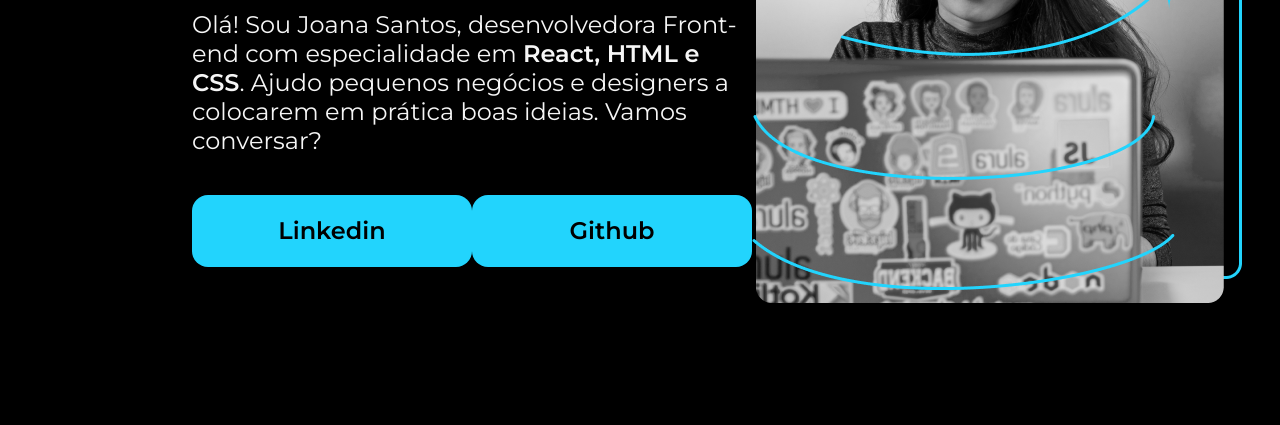
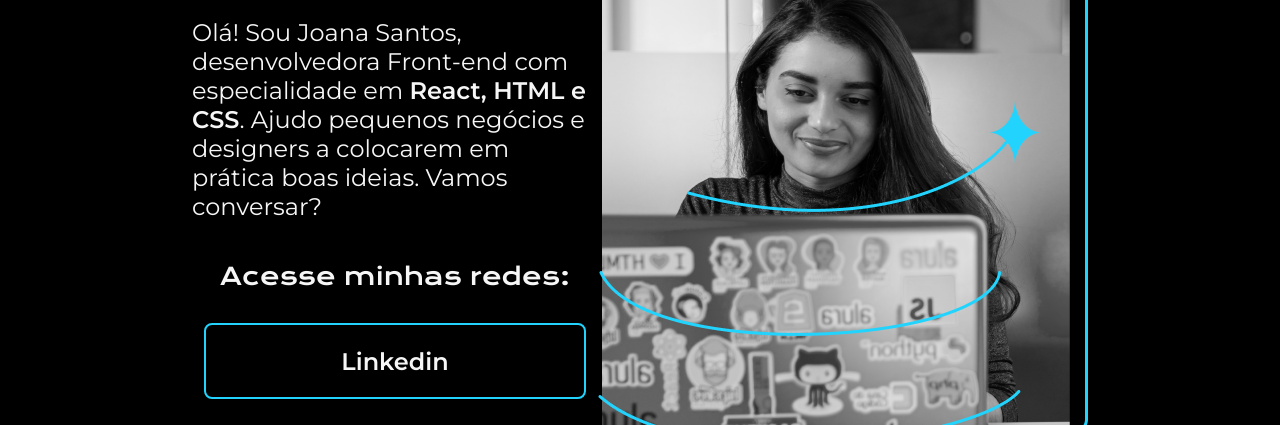
Before and after one commit to gustavobetete/Portfolio-alura-html-css, a plain HTML site: page portfolio.html in a window 1280 px wide. Shown: the part 375-800 px from the top of the page. Drawn offline with nearby package versions, Linux system fonts and the light colour scheme.

Commit message:
fix: mudança no layout do projeto

```diff
--- a/portfolio.html
+++ b/portfolio.html
@@ -16,8 +16,10 @@
             Ajudo pequenos negócios e designers a colocarem em prática boas ideias.
             Vamos conversar?</p>
             <div class="apresentacao__links">
+                <h2 class="apresentacao__links__subtitulo">Acesse minhas redes:</h2>
                 <a class="apresentacao__links_link" href="https://www.linkedin.com/in/gustavo-betete/">Linkedin</a>
                 <a class="apresentacao__links_link" href="https://github.com/gustavobetete">Github</a>
+                <a class="apresentacao__links_link" href="https://www.instagram.com/gubetete/">Instagram</a>
             </div>
         </section>
         <img src="assets/Imagem.png" alt="Foto da Joana Santos programando"/>
--- a/style.css
+++ b/style.css
@@ -42,18 +42,27 @@ body {
 
 .apresentacao__links {
     display: flex;
+    flex-direction: column;
     justify-content: space-between;
+    align-items: center;
+    gap: 32px;
+}
+
+.apresentacao__links__subtitulo {
+    font-family: 'Krona One', sans-serif;
+    font-weight: 400;
+    font-size: 24px;
 }
 
 .apresentacao__links_link {
-    background-color: #22D4FD;
-    width: 280px;
+    border: 2px solid #22D4FD;
+    width: 378px;
     text-align: center;
-    border-radius: 16px;
+    border-radius: 8px;
     font-size: 24px;
     font-weight: 600;
     padding: 21.5px 0;
     text-decoration: none;
-    color: black;
+    color: #F6F6F6;
     font-family: 'Montserrat', sans-serif;
 }
```
